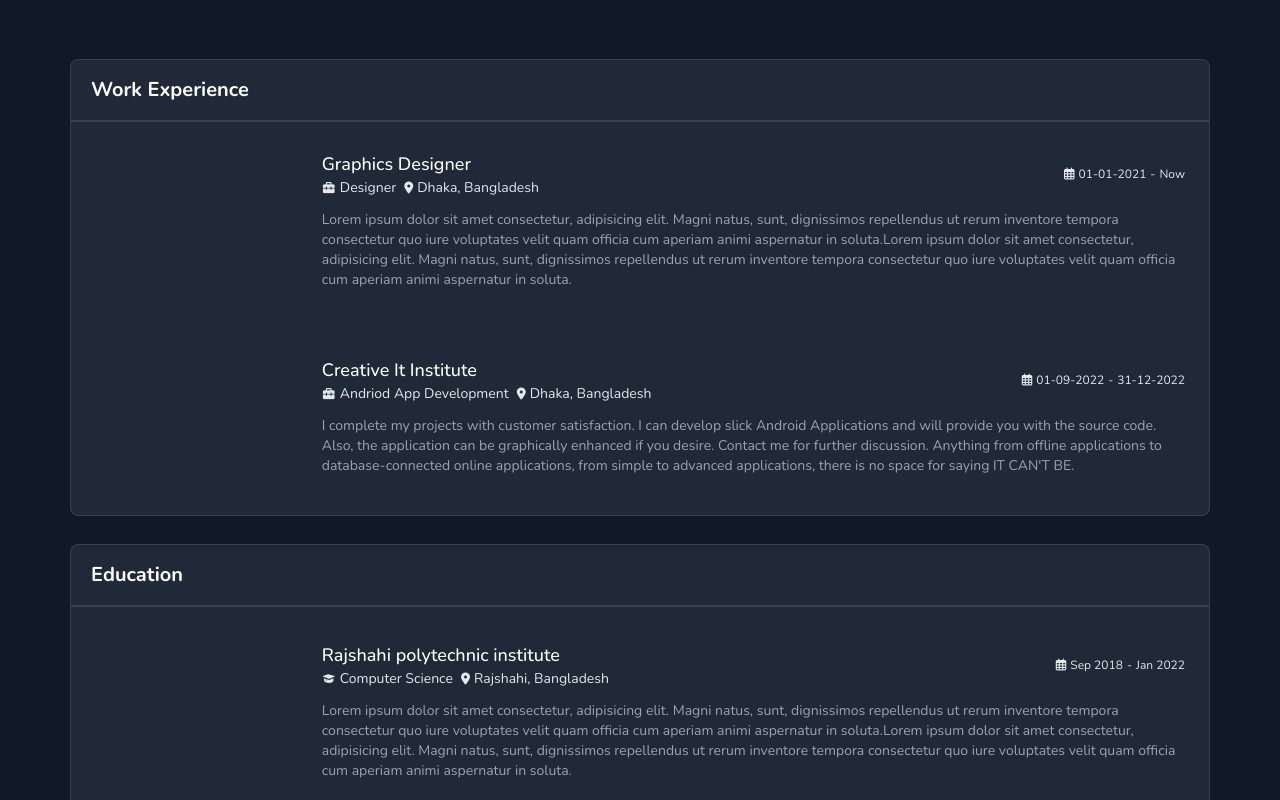
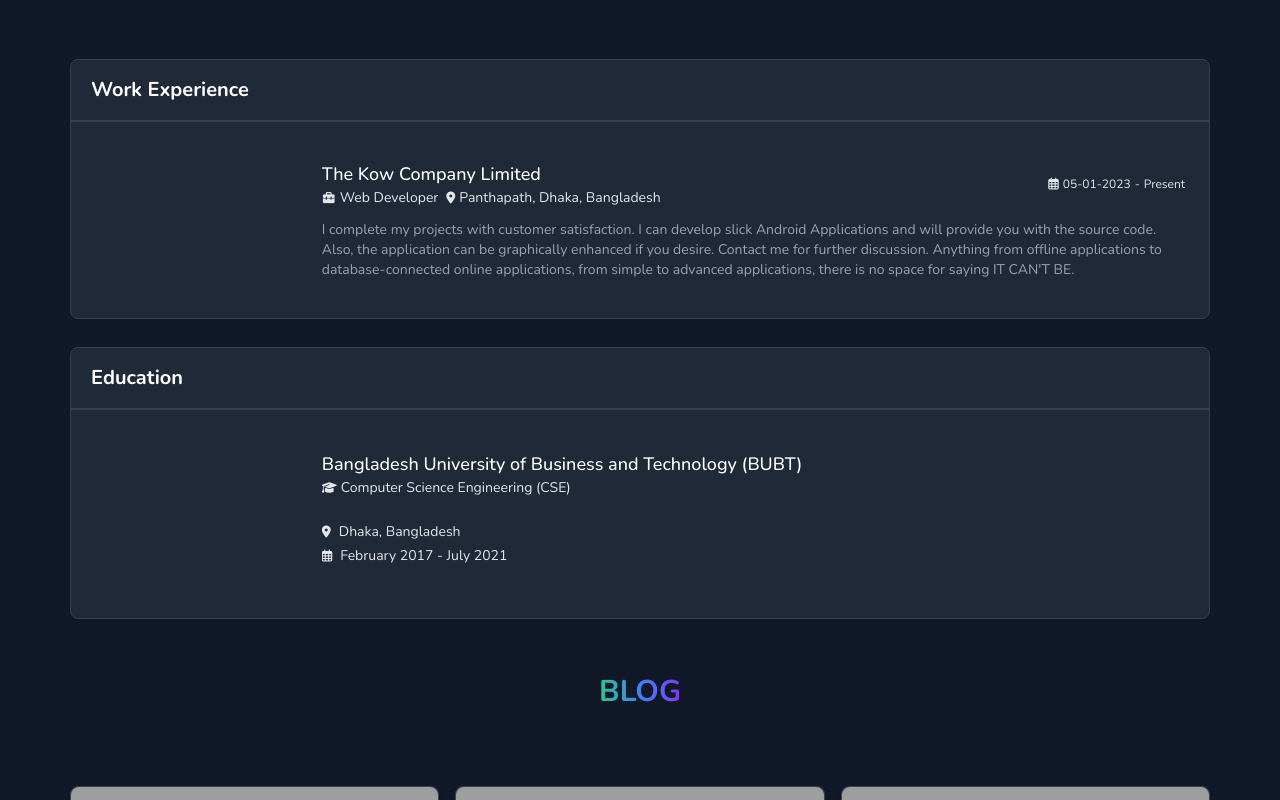
Before and after one commit to FaizulHassan-Rhine/react-portfolio, a React (Create React App) app: page / in a window 1280 px wide. Shown: the part 2944-3744 px from the top of the page. Built offline with nearby package versions, Linux system fonts and the light colour scheme; grey boxes are pictures that could not be loaded.

Commit message:
change some json data and some design change on education,project component

```diff
--- a/src/components/Section/about/index.js
+++ b/src/components/Section/about/index.js
@@ -35,10 +35,10 @@
               </p>
               <div className="mt-5">
                 <Fade up>
-                  <Info name="email" details="tanvirshaharia120@gmail.com" />
-                  <Info name="phone" details="+8801644566945" />
+                  <Info name="email" details="faizulhassan.rien@gmail.com" />
+                  <Info name="phone" details="+8801845845789" />
                   <Info name="address" details="Dhaka, Bangladesh" />
-                  <Info name="status" details="Available" />
+                  <Info name="status" details="Not Available" />
                 </Fade>
               </div>
             </Fade>
--- a/src/components/Section/resume/education.js
+++ b/src/components/Section/resume/education.js
@@ -23,21 +23,21 @@
           </Zoom>
         </div>
         <div className="w-full">
-          <div className="flex items-center">
+          <div className="flex ">
             <div className="overflow-hidden w-full">
-              <div className="flex flex-col md:flex-row justify-between md:items-center">
+              <div className="flex flex-col ">
                 <div>
                   <h2 className="font-medium text-lg ">
                     <Fade left>{educationTitle}</Fade>
                   </h2>
                   <div className="text-gray-500 dark:text-gray-200 text-sm">
                     <Fade left delay={150}>
-                      <div className="flex items-start sm:items-center flex-col sm:flex-row sm:gap-2">
-                        <span className="inline-flex items-center capitalize gap-1">
-                          <i className="bx bxs-graduation"></i> {position}
+                      <div className="flex items-start flex-col gap-1 ">
+                        <span className="inline-flex items-center  capitalize gap-1">
+                          <i className="fas fa-graduation-cap text-xs"></i> {position}
                         </span>
-                        <span className="inline-flex items-center capitalize gap-1">
-                          <i className="fa-solid fa-location-dot text-xs"></i>{" "}
+                        <span className="inline-flex items-center mt-5 capitalize gap-2">
+                          <i className="fa-solid  fa-location-dot text-xs"></i>{" "}
                           {location}
                         </span>
                       </div>
@@ -46,18 +46,15 @@
                 </div>
 
                 <div className="text-gray-500 dark:text-gray-200 text-xs mt-1 md:mt-0">
-                  <Fade
-                    left={width < 768 ? true : false}
-                    right={width > 768 ? true : false}
-                    duration={1300}
+                  <Fade left
+
                   >
                     <div className=" flex items-center ">
-                      <div className="mr-1">
+                      <div className="mr-2 mt-1">
                         <i className="fa-regular fa-calendar-days text-xs"></i>
                       </div>
-                      <div>{startDate}</div>
-                      <div className="mx-1"> - </div>
-                      <div>{endDate}</div>
+                      <div className="pt-1 text-sm">{startDate} - {endDate}</div>
+
                     </div>
                   </Fade>
                 </div>
--- a/src/utils/buttonList.json
+++ b/src/utils/buttonList.json
@@ -6,27 +6,27 @@
   },
   {
     "id": 2,
-    "name": "java",
-    "category": "Java"
+    "name": "html & CSS",
+    "category": "HTML & CSS"
   },
   {
     "id": 3,
-    "name": "xml",
-    "category": "Xml"
+    "name": "javascript",
+    "category": "JavaScript"
   },
   {
     "id": 4,
-    "name": "firebase",
-    "category": "Firebase"
+    "name": "react",
+    "category": "React"
   },
   {
     "id": 5,
-    "name": "room database",
-    "category": "Room Database"
+    "name": "next",
+    "category": "Next"
   },
   {
     "id": 6,
-    "name": "api",
-    "category": "Api"
+    "name": "mern",
+    "category": "MERN"
   }
 ]
--- a/src/utils/educationList.json
+++ b/src/utils/educationList.json
@@ -1,11 +1,11 @@
 [
   {
     "id": 1,
-    "educationTitle": "Rajshahi polytechnic institute",
-    "startDate": "Sep 2018",
-    "endDate": "Jan 2022",
-    "position": "Computer Science",
-    "location": "Rajshahi, Bangladesh",
-    "description": "Lorem ipsum dolor sit amet consectetur, adipisicing elit. Magni natus, sunt, dignissimos repellendus ut rerum inventore tempora consectetur quo iure voluptates velit quam officia cum aperiam animi aspernatur in soluta.Lorem ipsum dolor sit amet consectetur, adipisicing elit. Magni natus, sunt, dignissimos repellendus ut rerum inventore tempora consectetur quo iure voluptates velit quam officia cum aperiam animi aspernatur in soluta."
+    "educationTitle": "Bangladesh University of Business and Technology (BUBT)",
+    "startDate": "February 2017",
+    "endDate": "July 2021",
+    "position": "Computer Science Engineering (CSE)",
+    "location": "Dhaka, Bangladesh"
+
   }
 ]
--- a/src/utils/projectList.json
+++ b/src/utils/projectList.json
@@ -2,7 +2,7 @@
   {
     "id": 1,
     "name": "Easy chat",
-    "category": ["Java", "Firebase", "Xml"],
+    "category": ["JavaScript", "Firebase", "Xml"],
     "placeholderSrc": "https://i.ibb.co/kSdSpcX/poject1.jpg",
     "imageSrc": "https://i.ibb.co/wN3J6P8/poject1.jpg",
     "source": "https://github.com/tanvir-shaharia/EasyChat"
@@ -10,7 +10,7 @@
   {
     "id": 2,
     "name": "My note",
-    "category": ["Java", "Xml", "Room Database"],
+    "category": ["Java", "React", "Room Database"],
     "placeholderSrc": "https://i.ibb.co/pQ14Ms3/poject2.jpg",
     "imageSrc": "https://i.ibb.co/fYZBW6G/poject2.jpg",
     "source": "https://github.com/tanvir-shaharia/mynote"
@@ -18,7 +18,7 @@
   {
     "id": 3,
     "name": "contact",
-    "category": ["Java", "Xml", "Firebase", "Room Database"],
+    "category": ["Java", "Xml", "React", "Room Database"],
     "placeholderSrc": "https://i.ibb.co/CJRKgTC/poject3.jpg",
     "imageSrc": "https://i.ibb.co/8gbrQzW/poject3.jpg",
     "source": "https://github.com/tanvir-shaharia/Contract"
@@ -26,7 +26,7 @@
   {
     "id": 4,
     "name": "Car rent",
-    "category": ["Java", "Xml", "Firebase"],
+    "category": ["Java", "Xml", "Next"],
     "placeholderSrc": "https://i.ibb.co/wzS1tvF/poject4.jpg",
     "imageSrc": "https://i.ibb.co/K53NVmq/poject4.jpg",
     "source": "https://github.com/tanvir-shaharia/CarsRents"
@@ -34,7 +34,7 @@
   {
     "id": 5,
     "name": "Todo app",
-    "category": ["Java", "Xml", "Room Database"],
+    "category": ["Java", "Next", "MERN"],
     "placeholderSrc": "https://i.ibb.co/G9fFPPN/poject5.jpg",
     "imageSrc": "https://i.ibb.co/Z2PLkdz/poject5.jpg",
     "source": "https://github.com/tanvir-shaharia/Todo"
@@ -42,7 +42,7 @@
   {
     "id": 6,
     "name": "Rpi",
-    "category": ["Java", "Xml", "Firebase", "Room Database", "Api"],
+    "category": ["Java", "Xml", "HTML & CSS", "Room Database", "Api"],
     "placeholderSrc": "https://i.ibb.co/2gnKjD2/poject6.jpg",
     "imageSrc": "https://i.ibb.co/ZHLhsfj/poject6.jpg",
     "source": "https://github.com/tanvir-shaharia/RPI"
--- a/src/utils/workList.json
+++ b/src/utils/workList.json
@@ -1,22 +1,12 @@
 [
   {
     "id": 1,
-    "workTitle": "Creative It Institute",
-    "startDate": "01-09-2022",
-    "endDate": "31-12-2022",
-    "position": "Andriod App development",
-    "location": "Dhaka, Bangladesh",
+    "workTitle": "The Kow Company Limited",
+    "startDate": "05-01-2023",
+    "endDate": "Present",
+    "position": "Web Developer",
+    "location": "Panthapath, Dhaka, Bangladesh",
     "description": "I complete my projects with customer satisfaction. I can develop slick Android Applications and will provide you with the source code. Also, the application can be graphically enhanced if you desire. Contact me for further discussion. Anything from offline applications to database-connected online applications, from simple to advanced applications, there is no space for saying IT CAN'T BE.",
-    "certificates": ""
-  },
-  {
-    "id": 2,
-    "workTitle": "Graphics Designer",
-    "startDate": "01-01-2021",
-    "endDate": "Now",
-    "position": "Designer",
-    "location": "Dhaka, Bangladesh",
-    "description": "Lorem ipsum dolor sit amet consectetur, adipisicing elit. Magni natus, sunt, dignissimos repellendus ut rerum inventore tempora consectetur quo iure voluptates velit quam officia cum aperiam animi aspernatur in soluta.Lorem ipsum dolor sit amet consectetur, adipisicing elit. Magni natus, sunt, dignissimos repellendus ut rerum inventore tempora consectetur quo iure voluptates velit quam officia cum aperiam animi aspernatur in soluta.",
     "certificates": ""
   }
 ]
```
